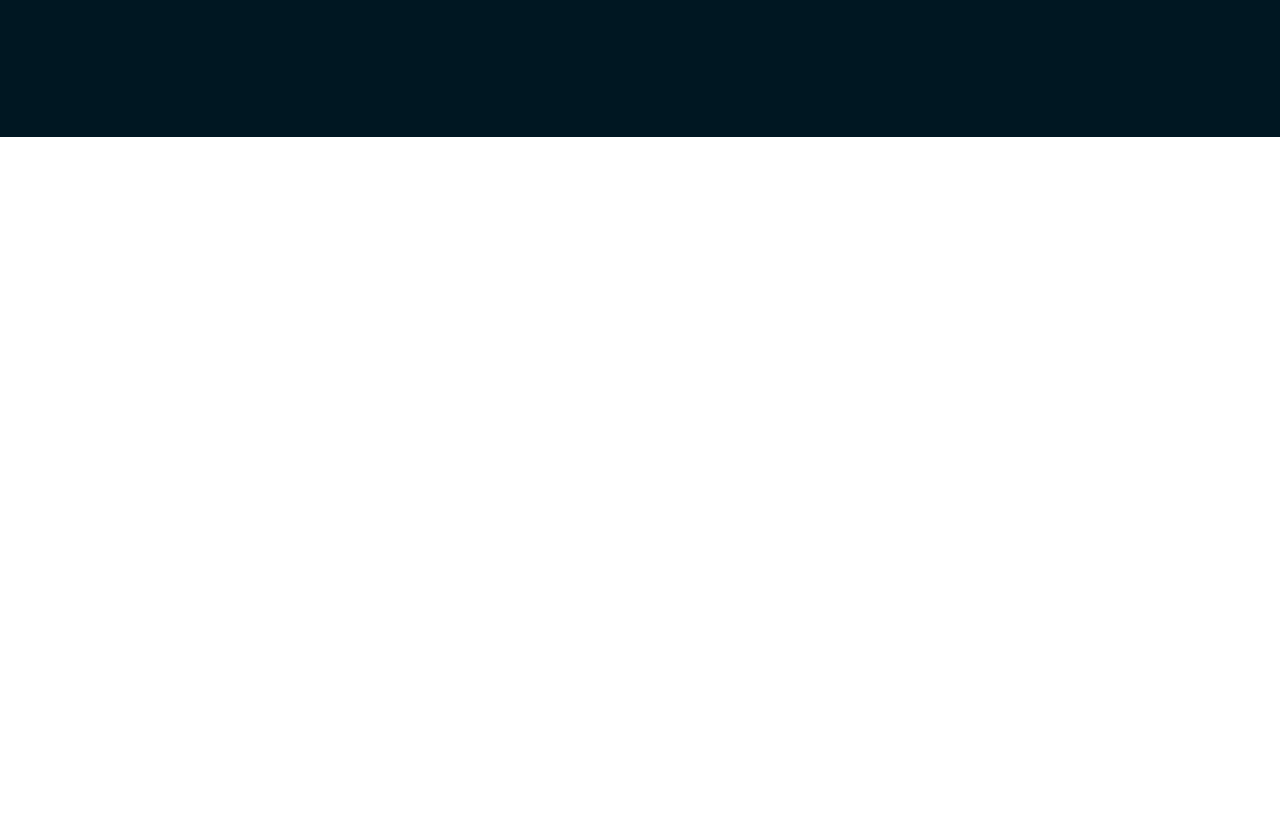
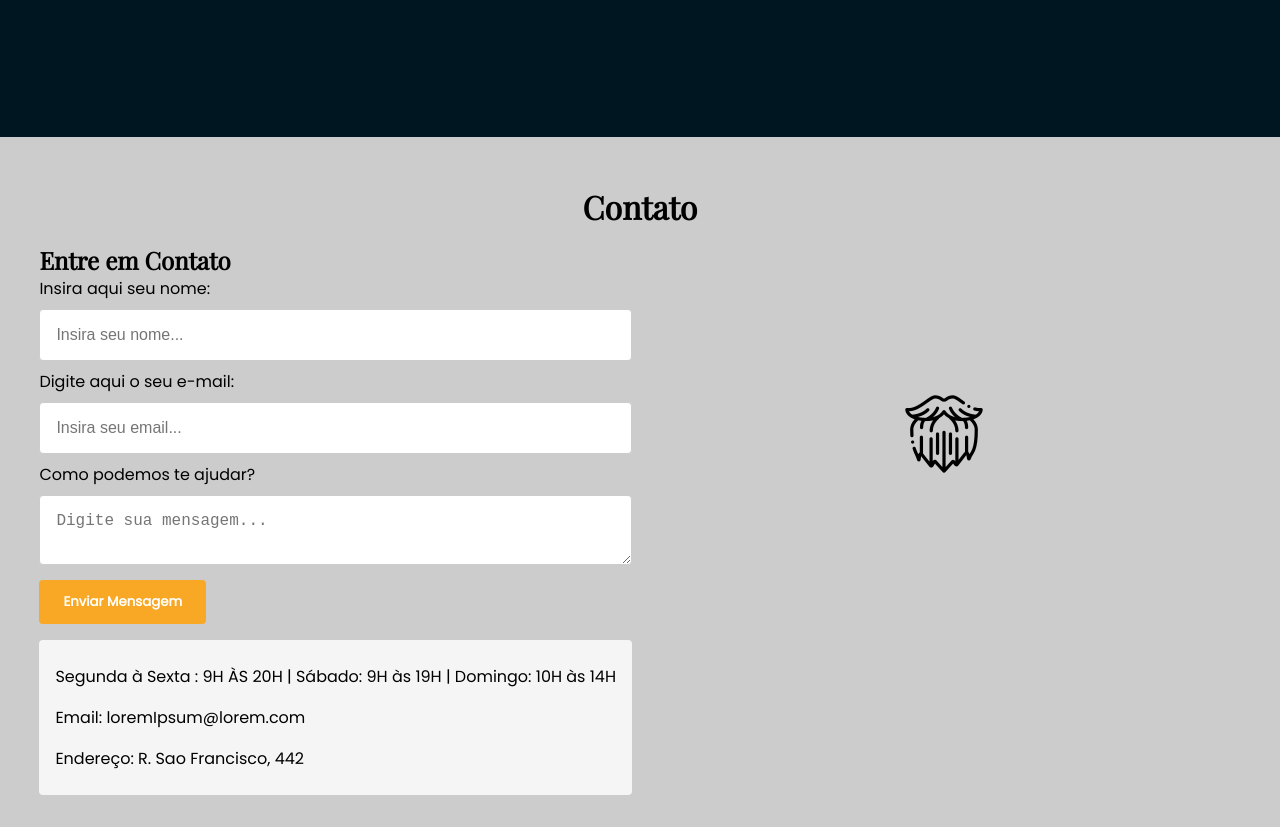
Before and after one commit to LeandroAS27/BarberCase, a Next.js app: page / in a window 1280 px wide. Shown: the part 3100-3927 px from the top of the page. Before the commit the page ends 3237 px from the top, so only its background shows below. Built offline with nearby package versions, Linux system fonts and the light colour scheme.

Commit message:
Adicionado a sessao de contato com react hook form para o formulario

```diff
--- a/package.json
+++ b/package.json
@@ -9,11 +9,13 @@
     "lint": "next lint"
   },
   "dependencies": {
+    "firebase": "^11.1.0",
     "locomotive-scroll": "^4.1.4",
     "motion": "^11.15.0",
     "next": "15.1.2",
     "react": "^19.0.0",
     "react-dom": "^19.0.0",
+    "react-hook-form": "^7.54.2",
     "react-icons": "^5.4.0",
     "react-player": "^2.16.0",
     "react-scroll": "^1.9.0",
--- a/src/app/components/contact.tsx
+++ b/src/app/components/contact.tsx
@@ -1,7 +1,99 @@
+"use client"
+
+import '../../styles/contact.scss';
+import { useForm, SubmitHandler } from "react-hook-form";
+import { addDoc, collection } from "firebase/firestore";
+import { db } from "../../config/firebase";
+
+//images
+import Image from 'next/image';
+import Logo from '../../../public/icons8-barba-longa-96.png';
+
+interface ContactFormInputs {
+    name: string;
+    email: string;
+    message: string;
+}
+
+
 const Contact = () => {
+    const { register, handleSubmit, reset, formState: { errors }} = useForm<ContactFormInputs>();
+
+    const onSubmit: SubmitHandler<ContactFormInputs> = async (data) => {
+        try {
+            await addDoc(collection(db, "contacts"), data);
+            alert("Mensagem Enviada com sucesso!");
+            reset();
+        } catch (error) {
+            console.error("Erro ao enviar a mensagem: ", error)
+        }
+    };
+
     return(
         <>
+            <section id="contato" className="container-section-contact">
+                <h1>Contato</h1>
+                <div className='contact-grid'>
+                    <div className='contact-form'>
+                        <h2>Entre em Contato</h2>
 
+                        <form onSubmit={handleSubmit(onSubmit)}>
+                            <label htmlFor="name">Insira aqui seu nome:</label>
+                            <input
+                            id='name'
+                            type="text"
+                            placeholder='Insira seu nome...'
+                            {...register("name", { required: "O nome é obrigatório" })}
+                            />
+                            {errors.name && <p className='error'>{errors.name.message}</p>}
+
+                            <label htmlFor="email">Digite aqui o seu e-mail:</label>
+                            <input
+                            id='email'
+                            placeholder='Insira seu email...'
+                            type="email"
+                            {...register("email",
+                                { required: "O email é obrigatório",
+                                    pattern: {
+                                        value: /^[a-zA-Z0-9._-]+@[a-zA-Z0-9.-]+\.[a-zA-Z]{2,}$/,
+                                        message: "E-mail inválido"
+                                    }
+                                })}
+                            />
+                            {errors.email && <p className='error'>{errors.email.message}</p>}
+
+                            <label htmlFor="message">Como podemos te ajudar?</label>
+                            <textarea
+                            id="message"
+                            placeholder='Digite sua mensagem...'
+                            {...register("message", { required: "A mensagem é obrigatória" })}
+                            />
+                            {errors.message && <p className='error'>{errors.message.message}</p>}
+
+                            <button type='submit'>Enviar Mensagem</button>
+                        </form>
+                    </div>
+
+                    <div className='contact-logo'>
+                        <Image src={Logo} alt='Logo de uma barba'/>
+                    </div>
+
+
+                    <div className='contact-info'>
+                        <p>
+                            Segunda à Sexta : 9H ÀS 20H | Sábado: 9H às 19H | Domingo: 10H às 14H
+                        </p>
+
+                        <p>
+                            Email: loremIpsum@lorem.com
+                        </p>
+
+                        <p>
+                            Endereço:  R. Sao Francisco, 442
+                        </p>
+                    </div>
+                </div>
+            </section>
         </>
     )
 }
--- /dev/null
+++ b/src/config/firebase.ts
@@ -0,0 +1,14 @@
+import { initializeApp } from "firebase/app";
+import { getFirestore } from "firebase/firestore";
+
+const firebaseConfig = {
+    apiKey: "",
+    authDomain: "",
+    projectId: "",
+    storageBucket: "",
+    messagingSenderId: "",
+    appId: "",
+};
+
+const app = initializeApp(firebaseConfig);
+export const db = getFirestore(app);
--- /dev/null
+++ b/src/styles/contact.scss
@@ -0,0 +1,82 @@
+@import './variables.scss';
+
+.container-section-contact{
+    display: flex;
+    flex-direction: column;
+    background-color: #ccc;
+    width: 100%;
+    min-width: 100vh;
+    align-items: center;
+    padding: 2rem;
+
+    h1{
+        padding: 1rem 0;
+        font-size: 2rem;
+    }
+
+    .contact-grid{
+        display: grid;
+        grid-template-columns: 1fr 1fr;
+        gap: 1rem;
+        justify-content: center;
+        align-items: center;
+    }
+
+    .contact-form{
+        label{
+            display: block;
+            margin-bottom: 0.5rem;
+            color: #000;
+        }
+
+        input,
+        textarea{
+            width: 100%;
+            padding: 1rem;
+            margin-bottom: .5rem;
+            border: 1px solid $border-color;
+            border-radius: 4px;
+            color: #000;
+            font-size: 1rem;
+        }
+
+        button{
+            padding: 0.75rem 1.5rem;
+            background-color: $primary-color;
+            color: $text-color;
+            border: none;
+            border-radius: 4px;
+            cursor: pointer;
+            transition: background-color .3s ease;
+
+            &:hover{
+                background-color: darken($primary-color, 10%);
+            }
+        }
+
+        .error{
+            color: $error-color;
+            font-size: 0.875rem;
+        }
+    }
+
+    .contact-info{
+        padding: 1rem;
+        background-color: $second-background;
+        border-radius: 4px;
+        display: flex;
+        flex-direction: column;
+        justify-content: start;
+
+        p{
+            margin: 0.5rem 0;
+            color: #000;
+        }
+    }
+
+    .contact-logo{
+        display: flex;
+        justify-content: center;
+        align-items: center;
+    }
+}
--- a/src/styles/variables.scss
+++ b/src/styles/variables.scss
@@ -10,3 +10,5 @@ $text-color: #FFFFFF;
 $secondary-text: #B0B0B0;
 $primary-color: #f9a826;
 $hover-color: #ce8909;
+$border-color: #ccc;
+$error-color: #a70e0e;
```
Also changed, not shown: src/app/page.tsx (line endings or trailing spaces), 1 other file (tests, documents, lock files or other folders).
